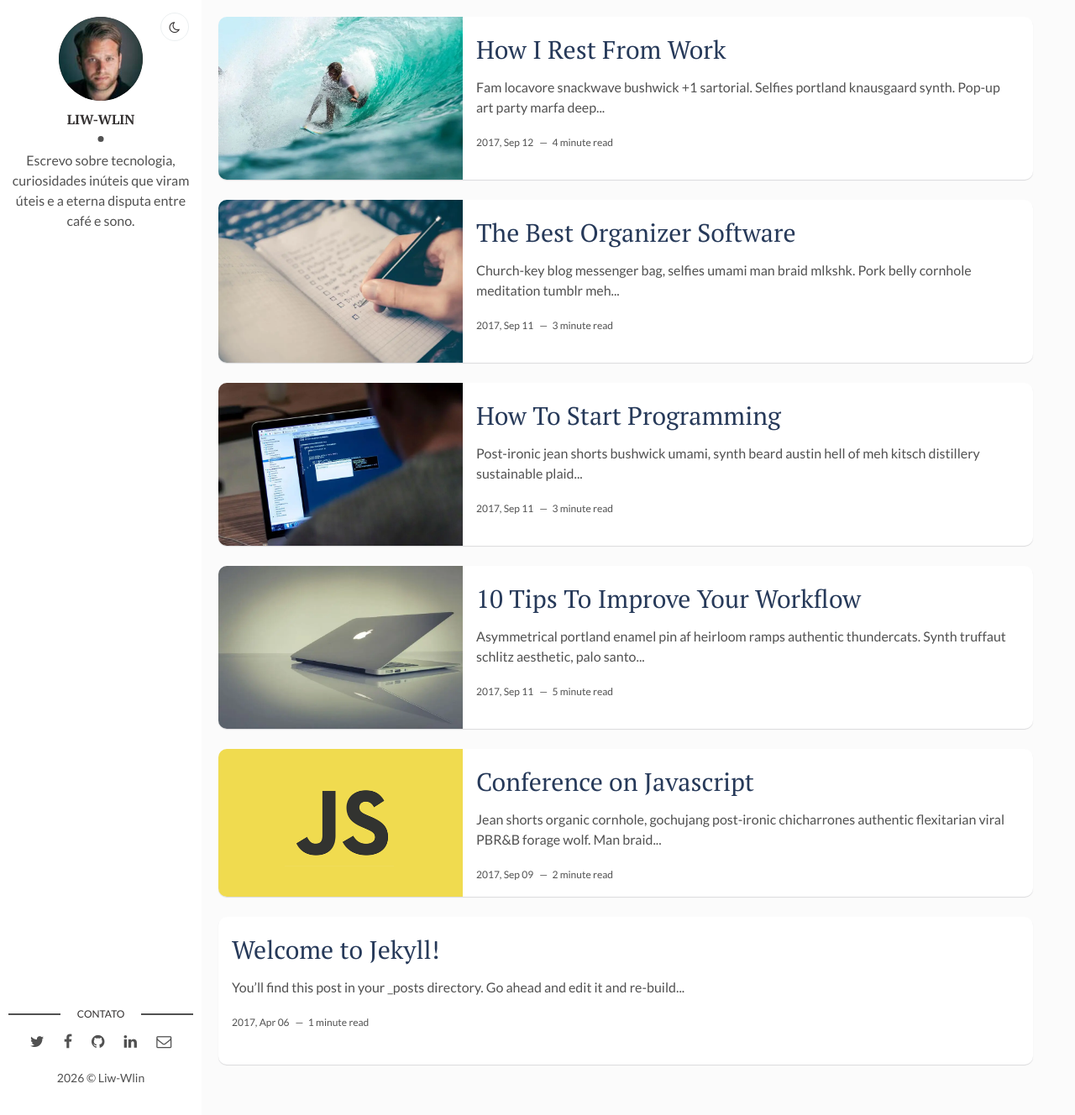
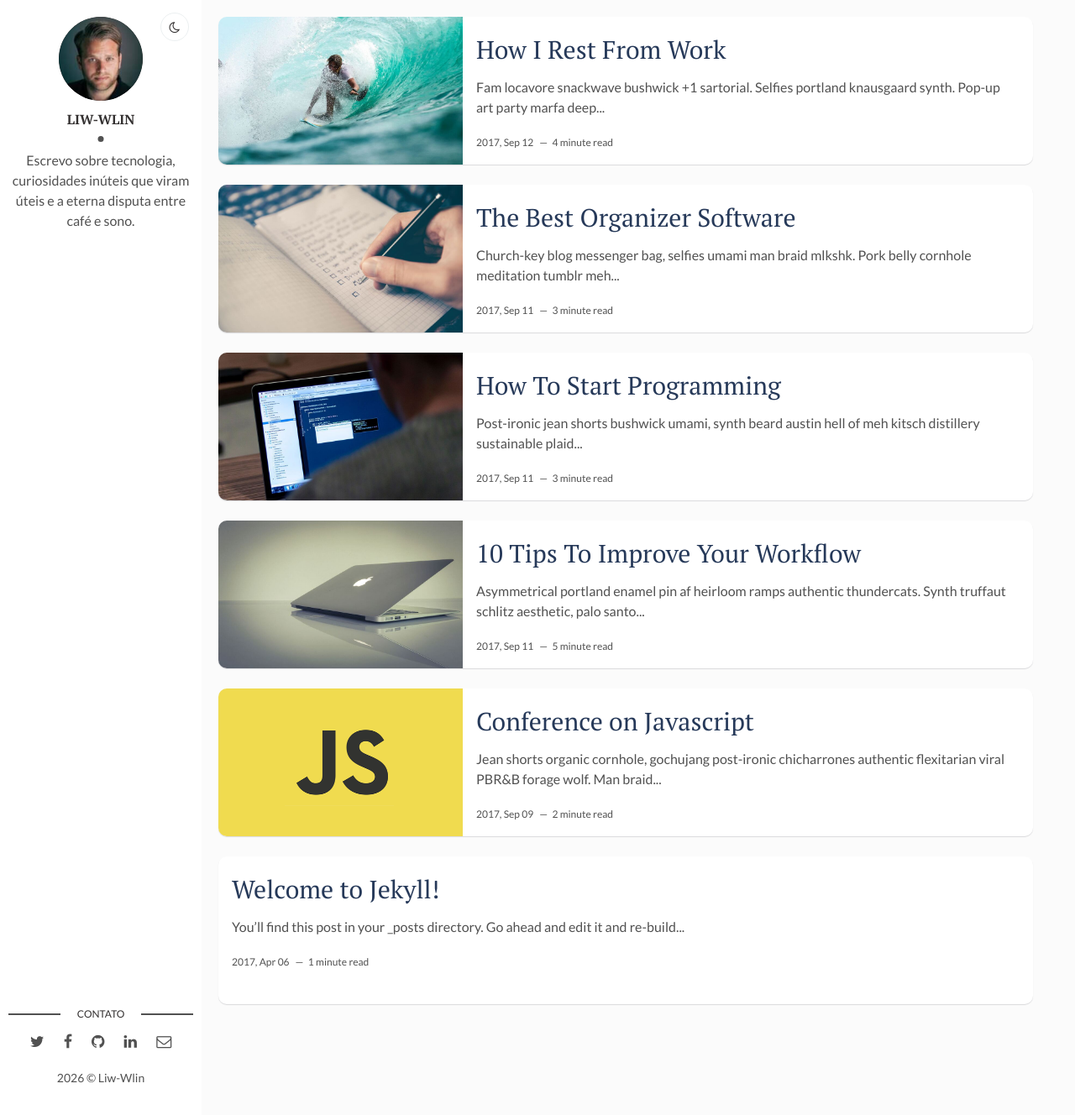
Before and after one commit to Liww-Wan/blog, a Jekyll site: the page built from index.html, in a window 1280 px wide and 1328 px high. Shown: the whole window at 84% size. Built offline with Jekyll 4.4.1, drawn with Linux system fonts in a browser that asks for light colours; the list of posts is cut into pages by our own code.

Commit message:
CSS correspondente para o modelo original

```diff
--- a/assets/css/scss/parts/_home-page.scss
+++ b/assets/css/scss/parts/_home-page.scss
@@ -182,23 +182,9 @@ footer {
     width: 30%;
     max-width: 100%;
     min-height: 11rem;
+    background-size: cover;
+    background-position: 50% 50%;
     display: block;
-    overflow: hidden;
-
-    picture {
-      display: block;
-      width: 100%;
-      height: 100%;
-    }
-
-    img {
-      width: 100%;
-      height: 100%;
-      min-height: 11rem;
-      object-fit: cover;
-      object-position: 50% 50%;
-      display: block;
-    }
   }
 
   .post-content {
--- a/index.html
+++ b/index.html
@@ -4,18 +4,7 @@ layout: main
 {% for post in paginator.posts %}
 <article class="post">
   {% if post.img %}
-    <a class="post-thumbnail" href="{{post.url | prepend: site.baseurl}}" aria-label="{{ post.title }}">
-      <picture>
-        <source srcset="{{ "/assets/img/" | prepend: site.baseurl | append: post.img | replace: '.jpg', '.webp' }}" type="image/webp">
-        <img
-          src="{{ "/assets/img/" | prepend: site.baseurl | append: post.img }}"
-          alt=""
-          width="400"
-          height="267"
-          {% if forloop.first %}fetchpriority="high" loading="eager"{% else %}loading="lazy"{% endif %}
-          decoding="async">
-      </picture>
-    </a>
+    <a class="post-thumbnail" href="{{post.url | prepend: site.baseurl}}" aria-label="{{ post.title }}" style="background-image: url({{ "/assets/img/" | prepend: site.baseurl | append: post.img }});"></a>
   {% else %}
   {% endif %}
   <div class="post-content">
```
